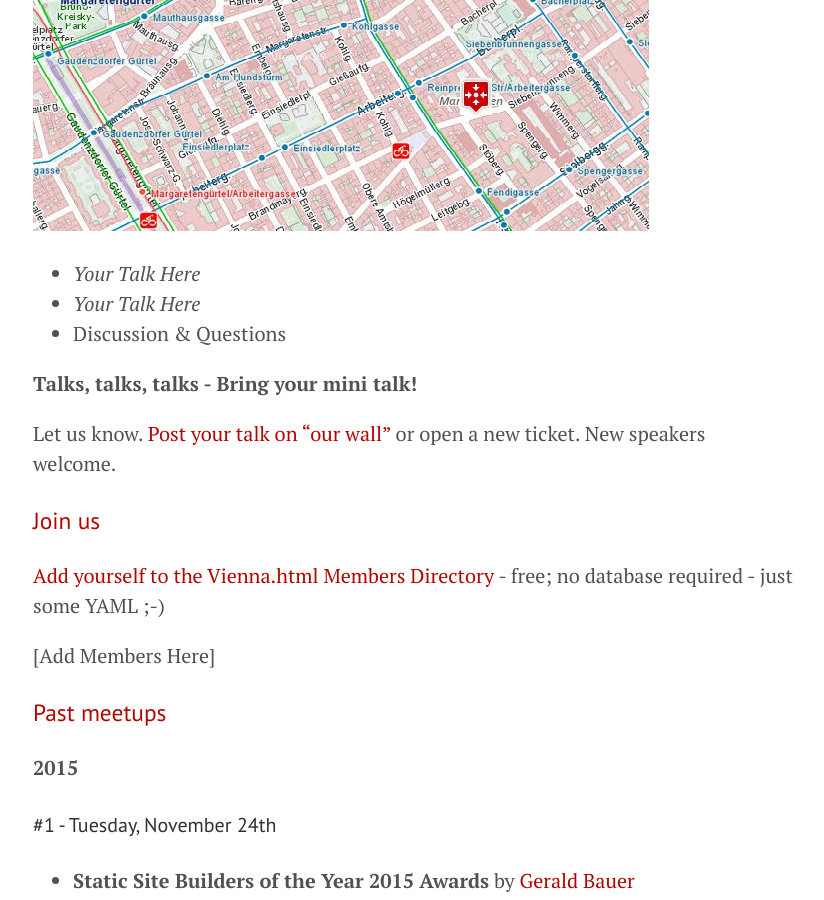
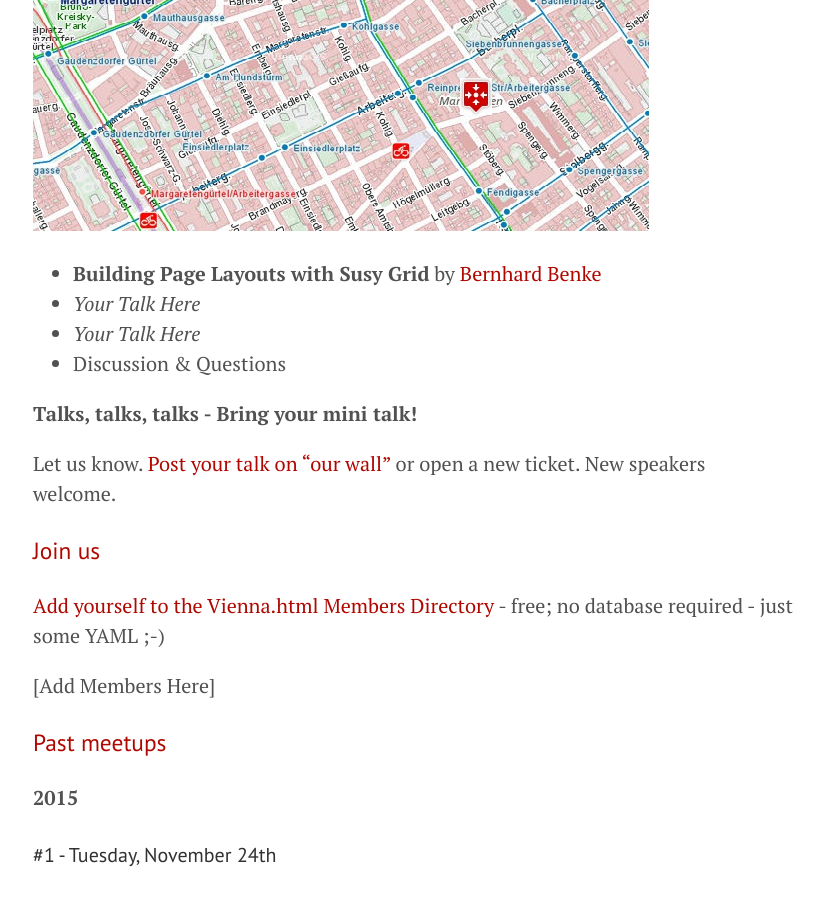
Before and after one commit to goodbyeaustria/archive, a Jekyll site: the page built from index.md, in a window 1280 px wide and 900 px high, scrolled down 638 px. Shown: the whole window, without its empty margins (227-1051 px from the left). Built offline with Jekyll 4.4.1, drawn with Linux system fonts in a browser that asks for light colours.

Commit message:
add new talk by bernhard benke

```diff
--- a/index.md
+++ b/index.md
@@ -19,6 +19,7 @@ Where:   **@ [sektor5 Coworking Café+Lobby](http://www.sektor5.at), Siebenbrunn
 
 ![](i/sektor5map.jpg)
 
+- **Building Page Layouts with Susy Grid** by [Bernhard Benke](https://github.com/spuz)
 - _Your Talk Here_
 - _Your Talk Here_
 - Discussion & Questions
```
